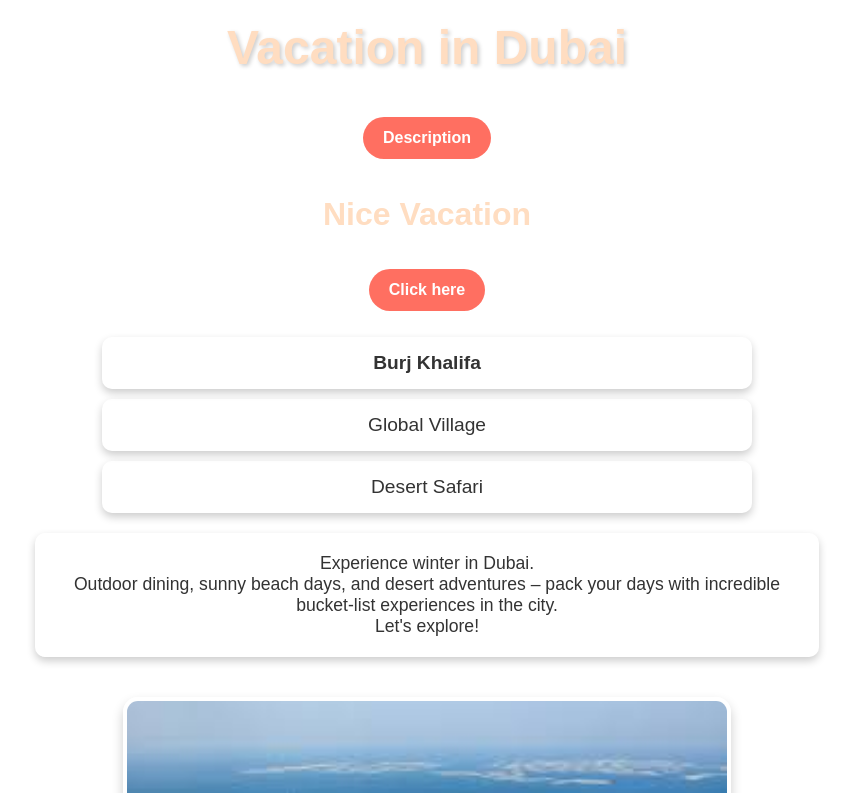
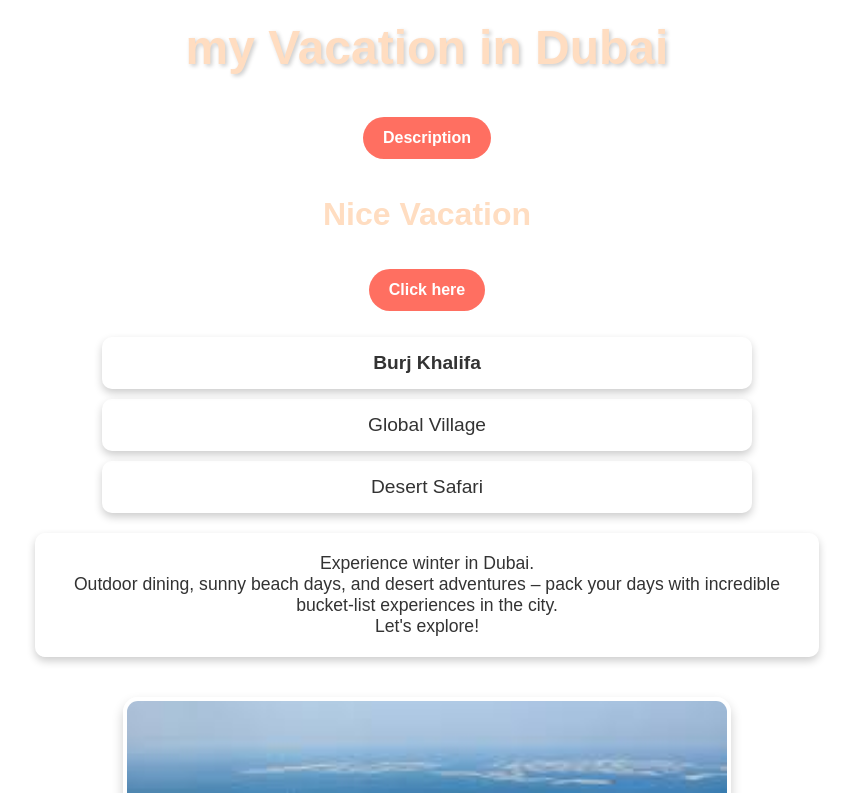
Before and after one commit to talyalin/test55, a plain HTML site: page index.html in a window 1280 px wide. Shown: the top 793 px of the page, without its empty margins (213-1066 px from the left). Drawn offline with Linux system fonts and the light colour scheme.

Commit message:
Add files via upload

```diff
--- a/index.html
+++ b/index.html
@@ -6,7 +6,7 @@
     <link rel="stylesheet" href="style.css">
 </head>
 <body>
-    <h1>Vacation in Dubai</h1>
+    <h1> my Vacation in Dubai</h1>
 
     <a href="#desc">Description</a>
 
```
